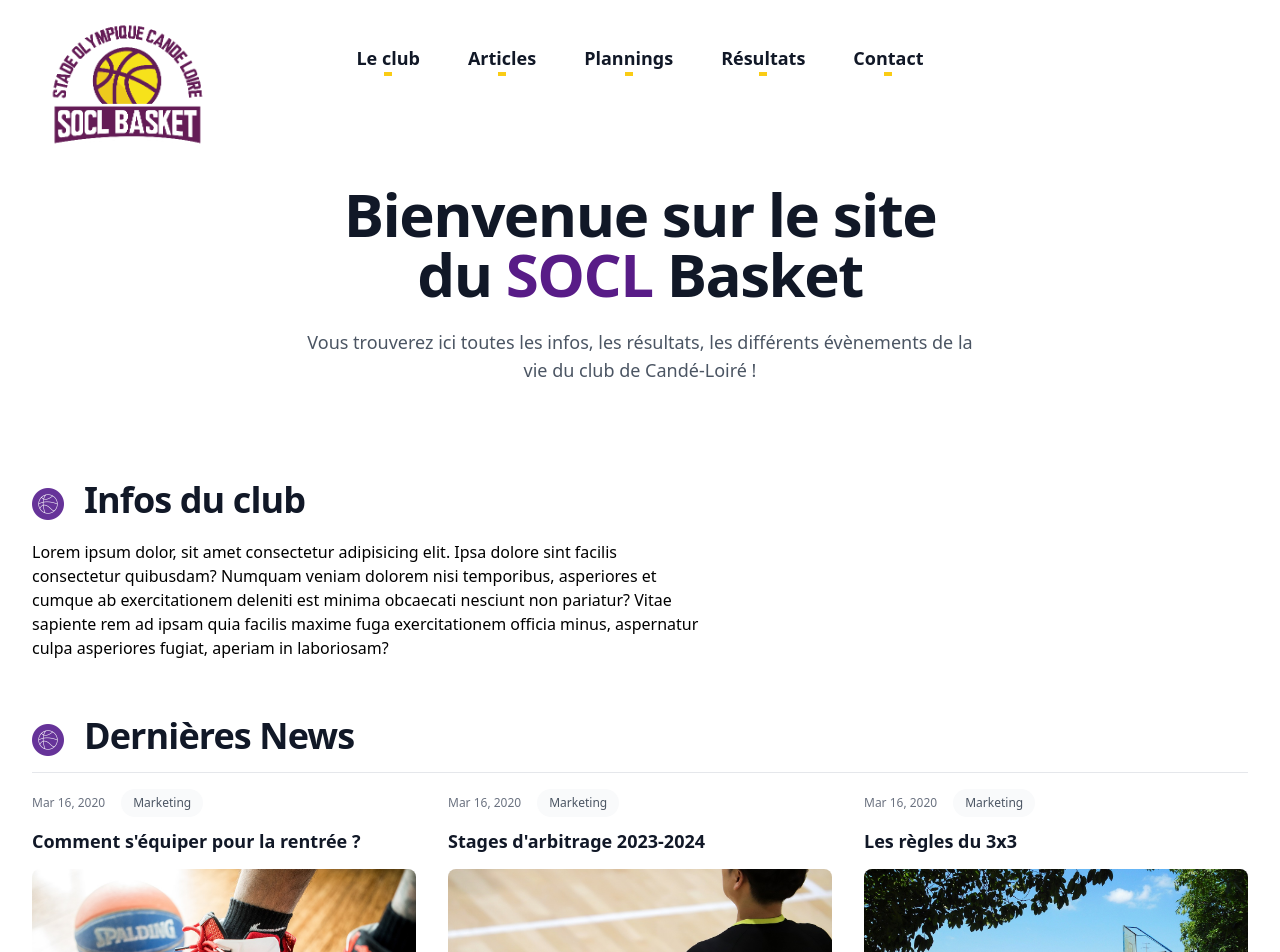
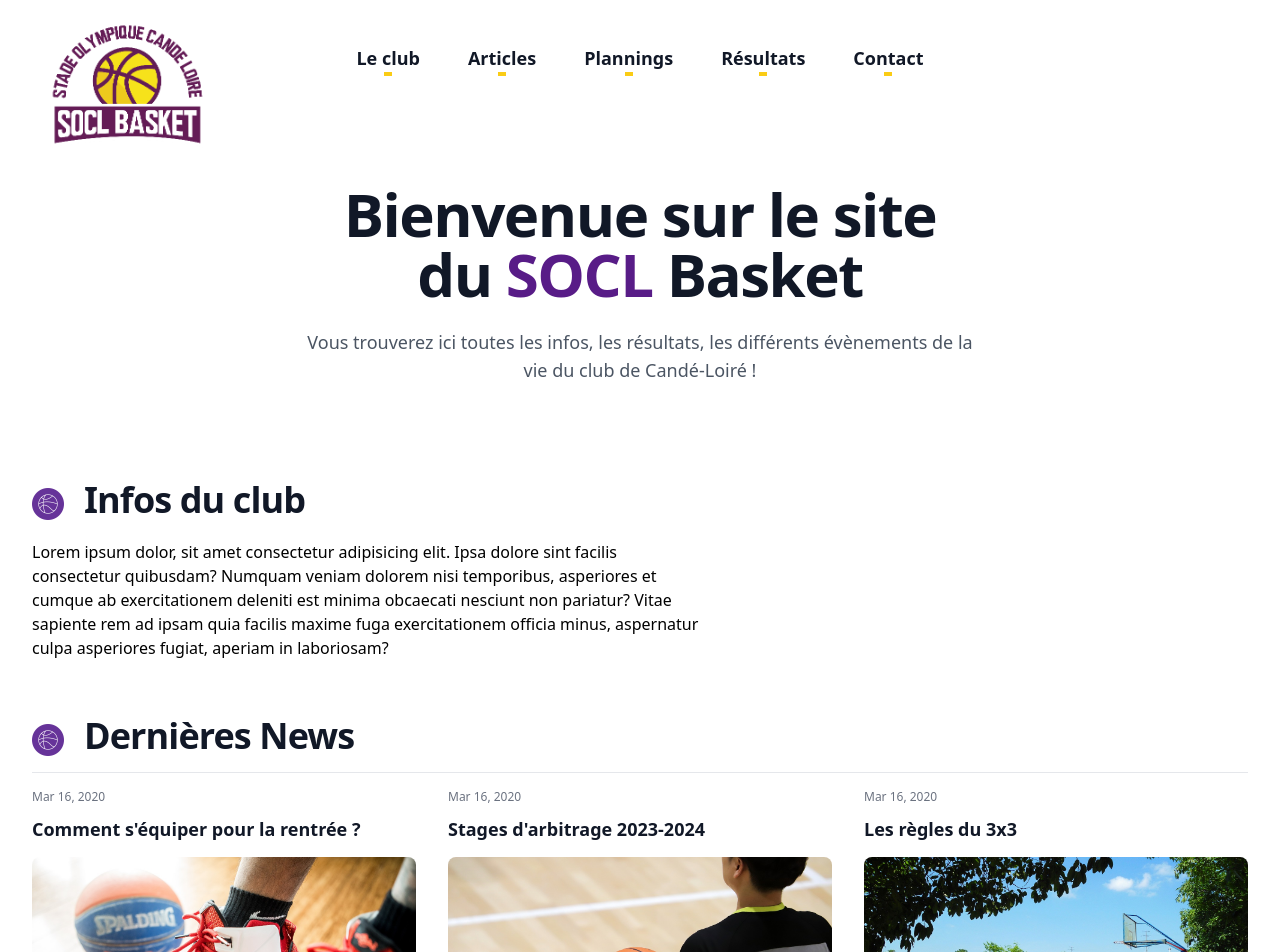
Before and after one commit to BriceJuhel/club-basket, a React (Create React App) app: page / in a window 1280 px wide. Shown: the top 952 px of the page. Built offline with nearby package versions, Linux system fonts and the light colour scheme.

Commit message:
Hover effect navbar

```diff
--- a/src/pages/Home.tsx
+++ b/src/pages/Home.tsx
@@ -7,7 +7,7 @@ const posts = [
       'Illo sint voluptas. Error voluptates culpa eligendi. Hic vel totam vitae illo. Non aliquid explicabo necessitatibus unde. Sed exercitationem placeat consectetur nulla deserunt vel. Iusto corrupti dicta.',
     date: 'Mar 16, 2020',
     datetime: '2020-03-16',
-    category: { title: 'Marketing', href: '#' },
+
     image : '/images/shoes.jpg',
     alt : 'Chaussures'
   },
@@ -19,7 +19,6 @@ const posts = [
       'Illo sint voluptas. Error voluptates culpa eligendi. Hic vel totam vitae illo. Non aliquid explicabo necessitatibus unde. Sed exercitationem placeat consectetur nulla deserunt vel. Iusto corrupti dicta.',
     date: 'Mar 16, 2020',
     datetime: '2020-03-16',
-    category: { title: 'Marketing', href: '#' },
     image : '/images/arbitre.jpg',
     alt : 'Arbitre'
   },
@@ -31,7 +30,6 @@ const posts = [
       'Illo sint voluptas. Error voluptates culpa eligendi. Hic vel totam vitae illo. Non aliquid explicabo necessitatibus unde. Sed exercitationem placeat consectetur nulla deserunt vel. Iusto corrupti dicta.',
     date: 'Mar 16, 2020',
     datetime: '2020-03-16',
-    category: { title: 'Marketing', href: '#' },
     image : '/images/playground.jpg',
     alt : 'Terrain'
   },
@@ -80,12 +78,6 @@ export default function Home() {
                 <time dateTime={post.datetime} className="text-gray-500">
                   {post.date}
                 </time>
-                <a
-                  href={post.category.href}
-                  className="relative z-10 rounded-full bg-gray-50 px-3 py-1.5 font-medium text-gray-600 hover:bg-gray-100"
-                >
-                  {post.category.title}
-                </a>
               </div>
               <div className="group relative">
                 <h3 className="mt-3 text-lg font-semibold leading-6 text-gray-900 group-hover:text-[#581c87] hover:underline mb-4">
```
